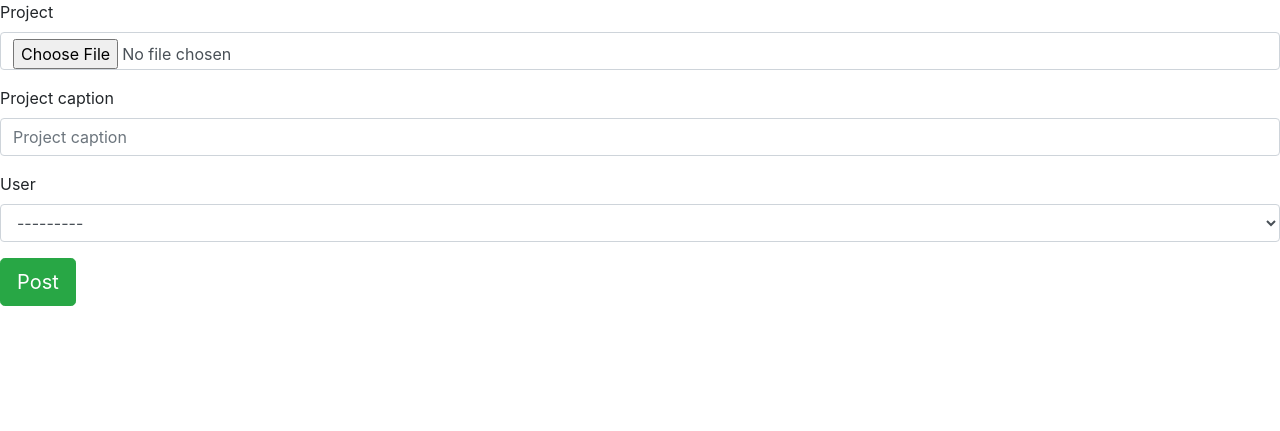
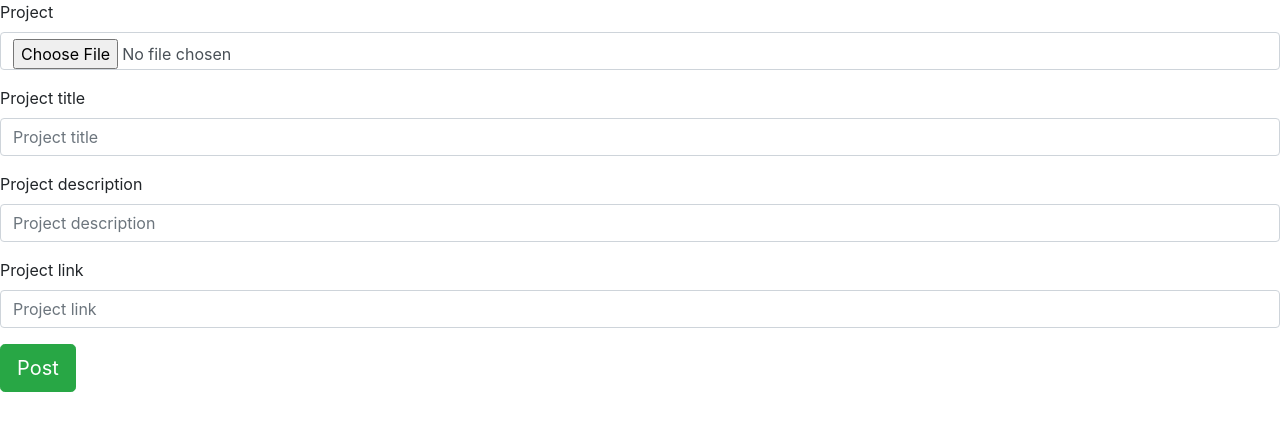
Before and after one commit to GasaGentille/Awward_Like, a Django app: page /new/project in a window 1280 px wide. Shown: the top 431 px of the page. Run offline with Django 3.2, Linux system fonts and the light colour scheme; the visitor is signed in with stand-in values (Sample User, id 1); data comes from the database, SQL or seed files in the repository; some libraries are stand-ins or nearby versions.

Commit message:
Adding project details

```diff
--- a/posts/forms.py
+++ b/posts/forms.py
@@ -4,7 +4,7 @@
 class NewProjectForm(forms.ModelForm):
     class Meta:
         model = Project
-        fields = ('project','project_caption','user')
+        fields = ('project','project_title','project_description','project_link')
 
 class ProfileForm(forms.ModelForm):
     class Meta:
--- a/posts/models.py
+++ b/posts/models.py
@@ -6,15 +6,16 @@
 
 class Project(models.Model):
     project = models.ImageField(upload_to = 'projects/',null=True )
-    project_name = models.CharField(max_length =30)
-    project_caption = models.CharField(max_length =30)
+    project_title = models.CharField(max_length =30,null=True)
+    project_description = models.CharField(max_length =30,null=True)
     user = models.ForeignKey(User,on_delete=models.CASCADE ,null=True )
+    project_link = models.URLField(max_length= 300,null=True)
 
 
 
 
     def __str__(self):
-        return self.project_name
+        return self.project_title
 
     def save_project(self):
         self.save()
--- a/posts/templates/registration/login.html
+++ b/posts/templates/registration/login.html
@@ -16,7 +16,7 @@
       <div class="panel panel-default">
 
         <div class="panel-heading">
-          <h3 class="text-center" style="font-family: 'Anton', sans-serif; margin-top:'50px';">Welcome to Intagram, Please sign in!</h3>
+          <h3 class="text-center" style="font-family: 'Anton', sans-serif; margin-top:'50px'; font-size:40px">AWWARDS</h3>
         </div>
         <div class="panel-body">
 
```
Also changed, not shown: posts/templates/index.html (+6 -9 lines), posts/migrations/0002_auto_20191027_1734.py (added).
